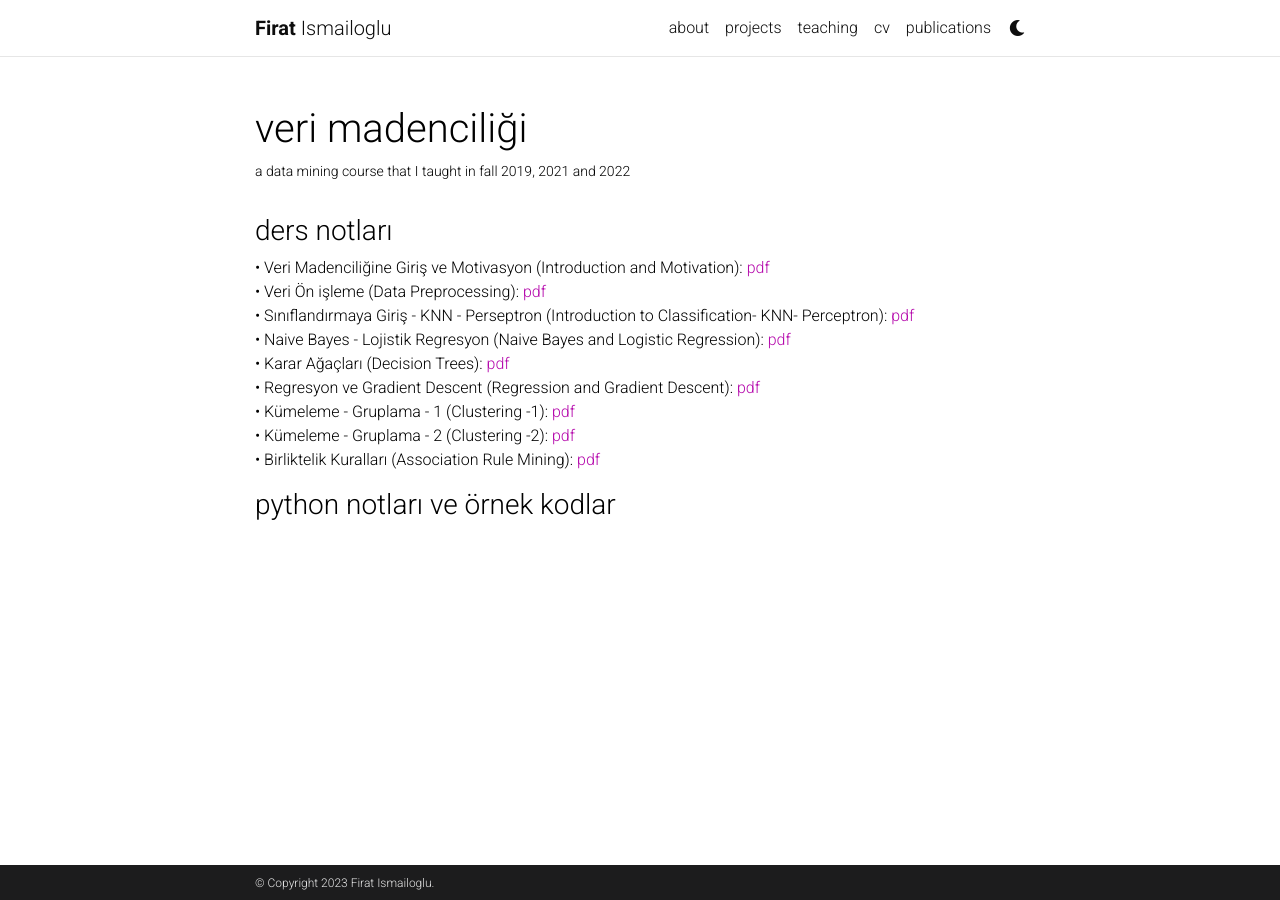
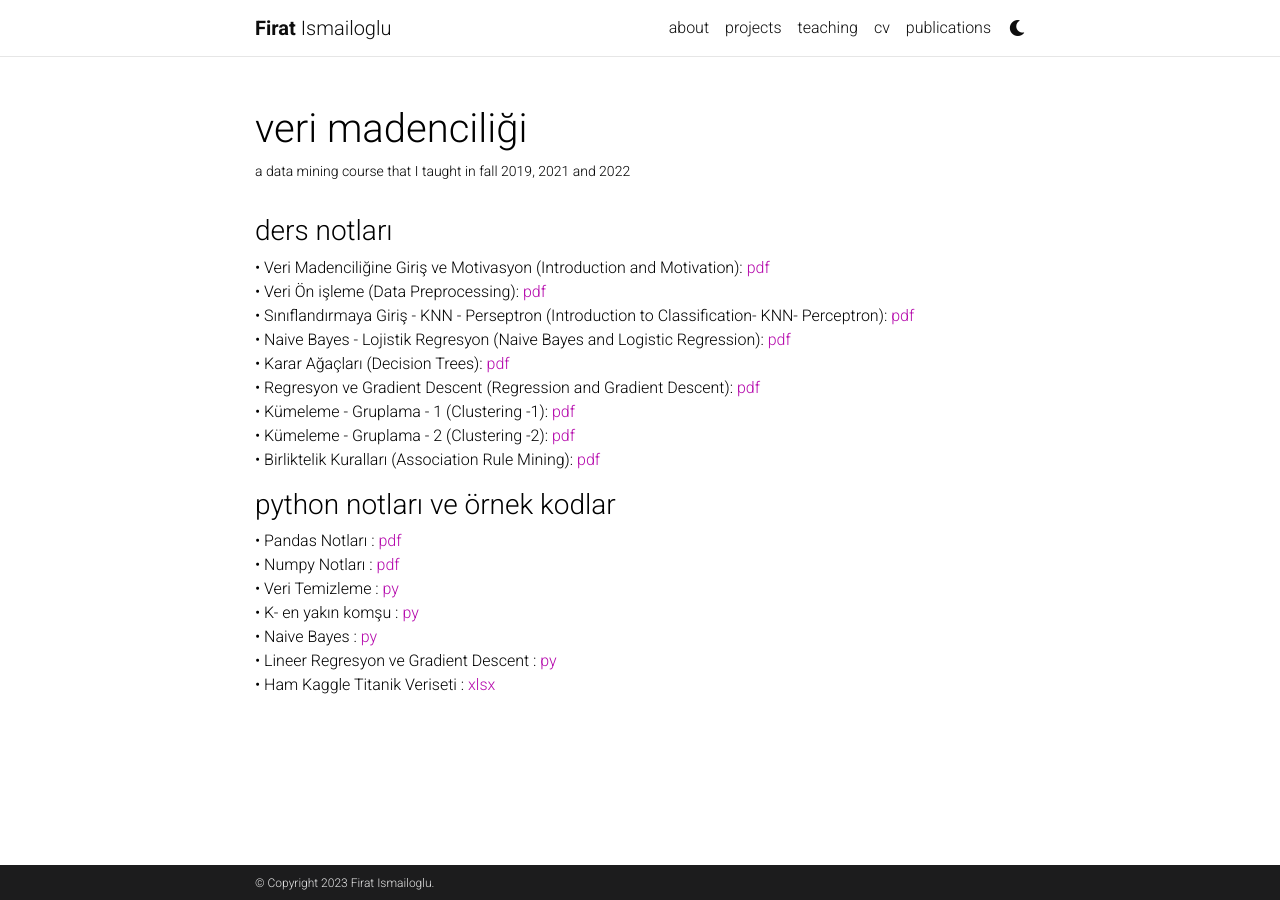
Before and after one commit to FiratIsmailoglu/firatismailoglu.github.io, a Jekyll site: the page built from _projects/1_project.md, in a window 1280 px wide. Built offline with Jekyll 4.4.1, drawn with Linux system fonts in a browser that asks for light colours; comment, search, counter and statistics services are not loaded; a style sheet for code colours, icons or effects is not loaded.

Commit message:
Update 1_project.md

```diff
--- a/_projects/1_project.md
+++ b/_projects/1_project.md
@@ -22,4 +22,11 @@ category: work
 
 
 
-<h3>python notları ve örnek kodlar</h3>
+<h3>python notları ve  örnek kodlar </h3>
+ &#8226; Pandas Notları : [pdf](/assets/pdf/Pandas Notlari.pdf) <br />
+  &#8226; Numpy Notları : [pdf](/assets/pdf/Numpy Notları.pdf) <br />
+  &#8226; Veri Temizleme : [py](/assets/pdf/firism_veri_temizleme.py) <br />
+  &#8226; K- en yakın komşu : [py](/assets/pdf/firism_knn.py) <br />
+   &#8226; Naive Bayes  : [py](/assets/pdf/firism_naive_bayes.py) <br />
+    &#8226; Lineer Regresyon ve Gradient Descent : [py](/assets/pdf/firism_gradient_descent_lineerReg.py) <br />
+  &#8226; Ham Kaggle Titanik Veriseti : [xlsx](/assets/pdf/kaggle_titanic_raw.xlsx) <br />
```
